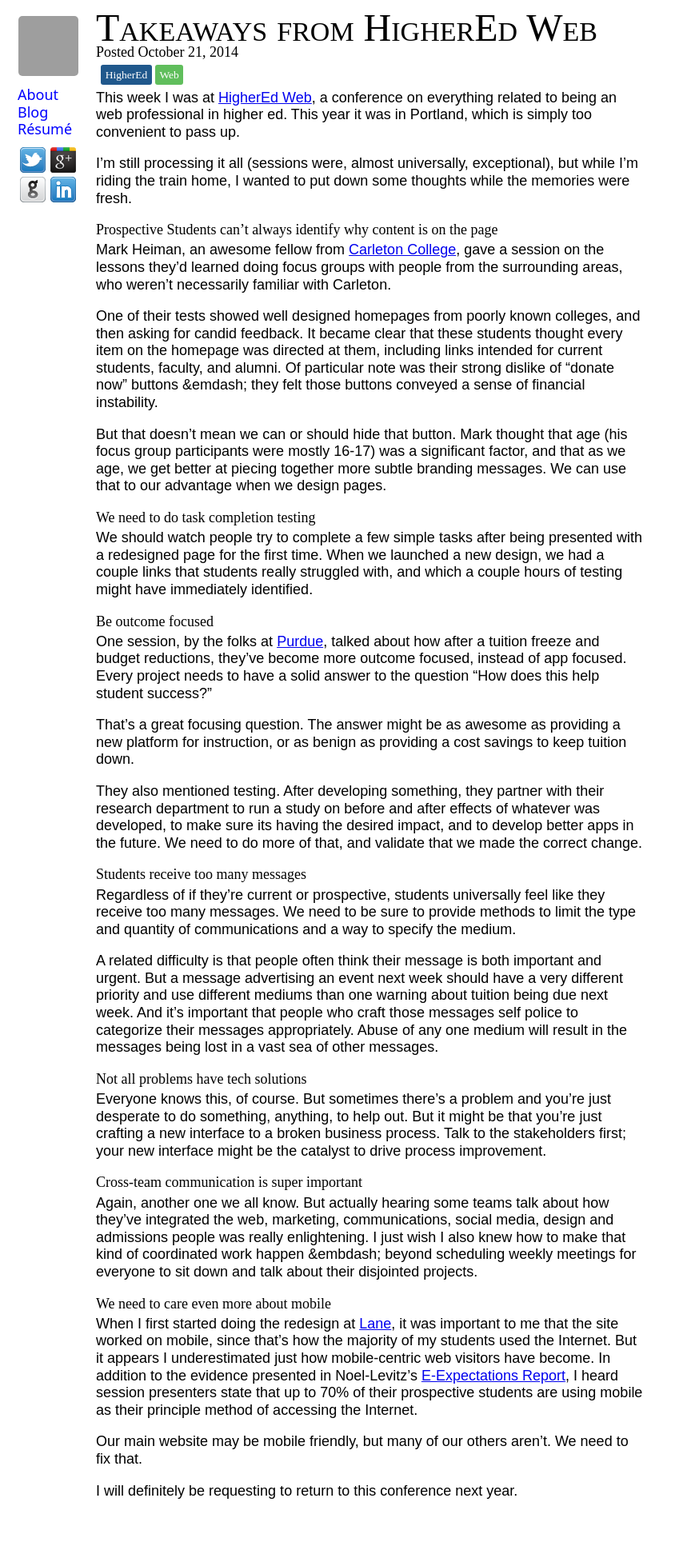
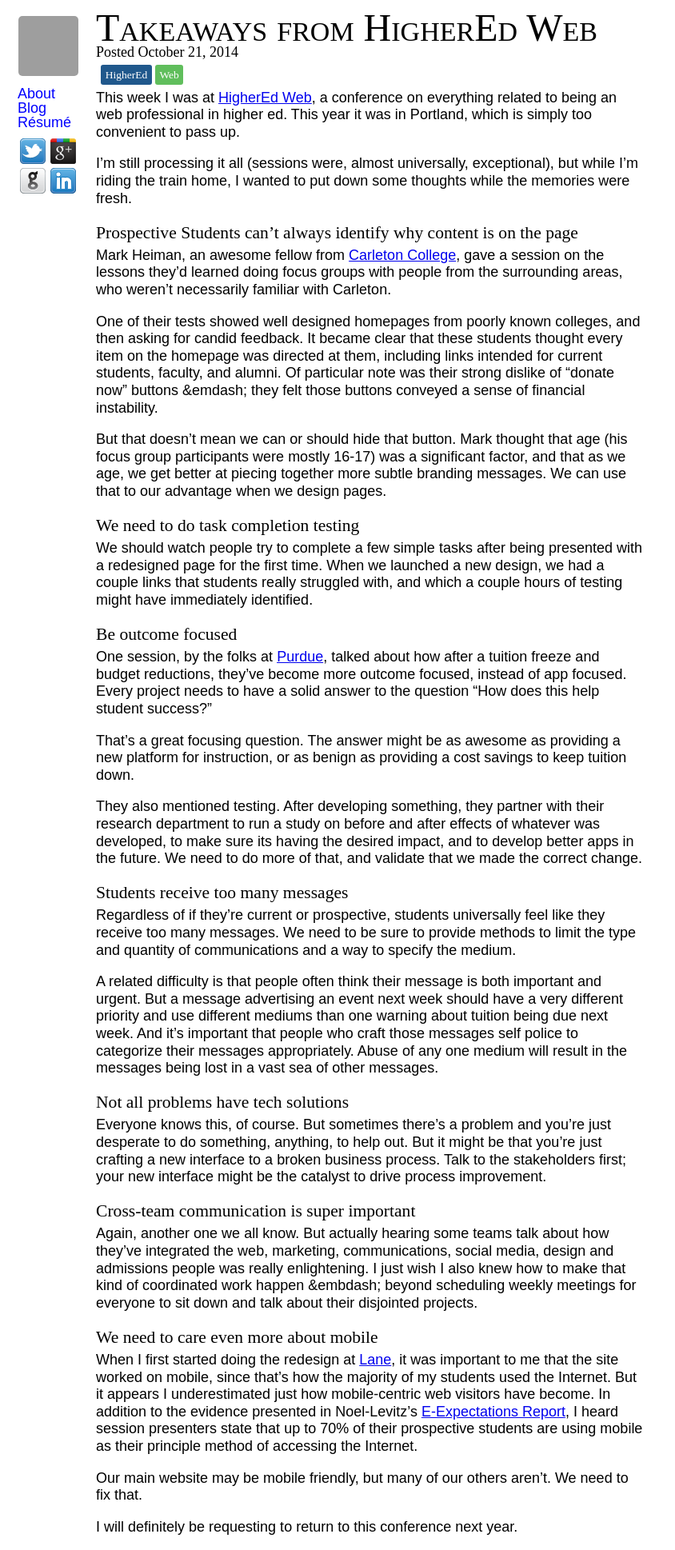
Before and after one commit to krschmidt/krschmidt.github.com, a Jekyll site: the page built from _posts/2014-10-21-higheredweb.md, in a window 1280 px wide. Shown: the whole page at 80% size, without its empty margins (0-844 px from the left). Built offline with Jekyll 4.4.1, drawn with Linux system fonts in a browser that asks for light colours; some web fonts are replaced; before the commit the page ends 1893 px from its top, so only the background shows below that; grey boxes are pictures that could not be loaded.

Commit message:
h2 font size adjustments

```diff
--- a/css/main.css
+++ b/css/main.css
@@ -111,8 +111,7 @@
     nav ul a:hover {
       text-decoration: underline; }
     nav ul li {
-      font-family: sans;
-      line-height: 1.2em; }
+      font-family: 'Muli', sans-serif; }
 
 #main {
   line-height: 1.2em;
@@ -177,7 +176,9 @@
     text-decoration: underline; }
 article h2 {
   font-family: 'Ovo', serif;
-  margin-bottom: .2em; }
+  font-size: 1.2em;
+  margin-bottom: .3em;
+  margin-top: 1em; }
 article img {
   display: block;
   margin: 0 auto; }
```
Also changed, not shown: css/main.scss (+4 -3 lines), 1 other file.
